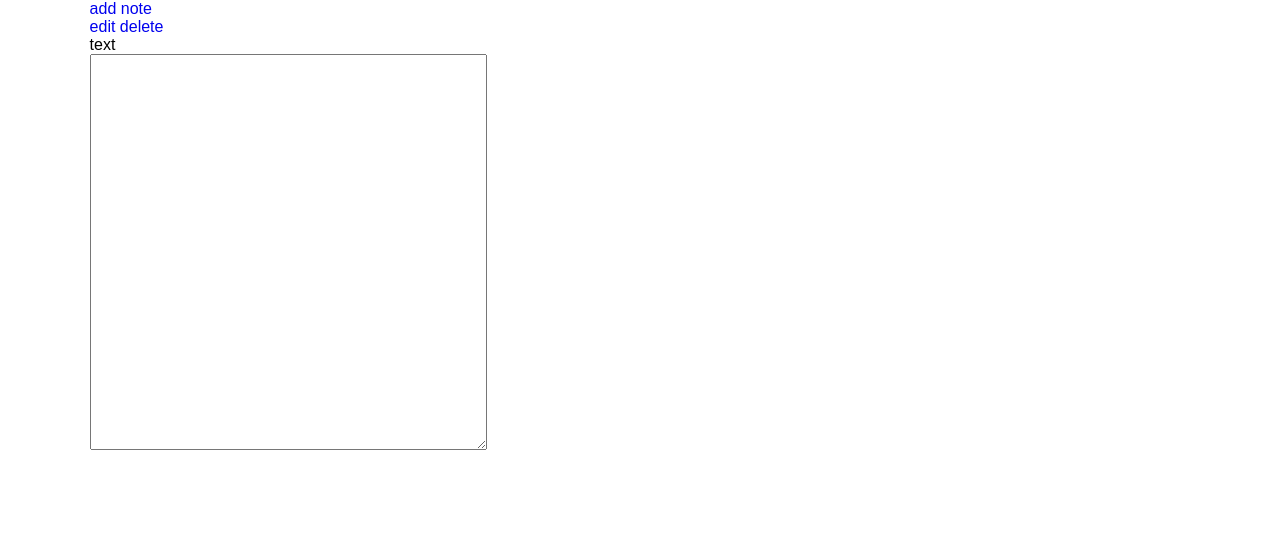
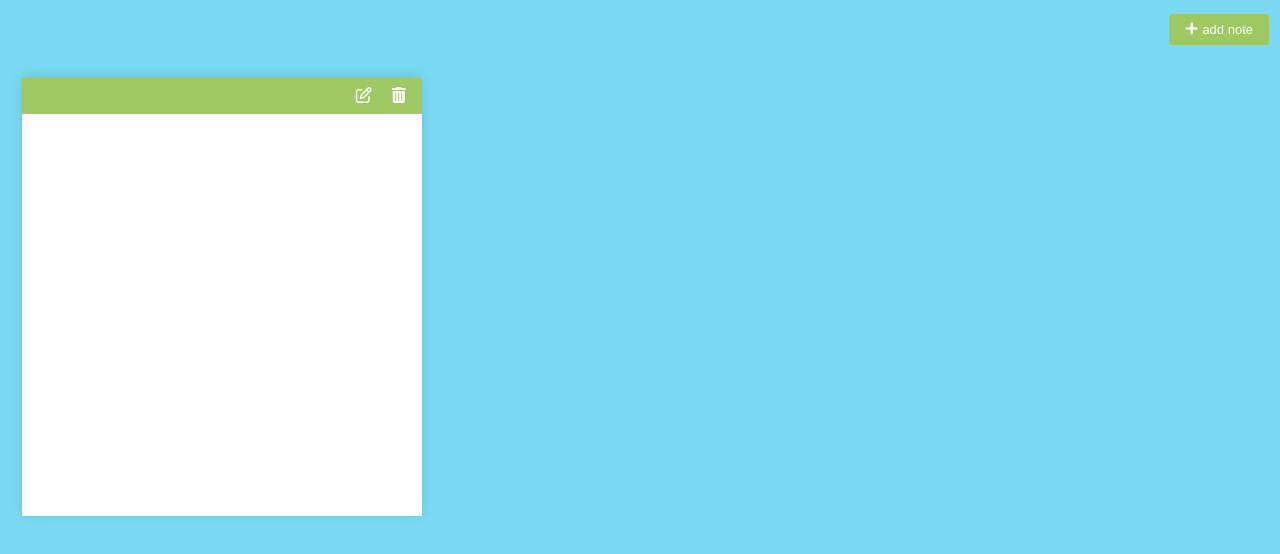
Before and after one commit to saifaliaxioned/Notes_App, a plain HTML site: page index.html in a window 1280 px wide. Drawn offline with Linux system fonts and the light colour scheme.

Commit message:
notes css added

```diff
--- a/assets/css/style.css
+++ b/assets/css/style.css
@@ -30,7 +30,7 @@ footer, header, hgroup, menu, nav, section {
 }
 
 /* Force scrollbar */
-html { overflow-y: scroll; }
+/* html { overflow-y: scroll; } */
 
 /* Align radios and text inputs with their label */
 
@@ -82,6 +82,12 @@ sub { bottom: -.25em; }
 .cf { *zoom: 1; }
 
 /*for all*/
+* {
+  padding: 0;
+  margin: 0;
+  box-sizing: border-box;
+}
+
 body {
   box-sizing: border-box;
   font-family: sans-serif;
@@ -104,51 +110,109 @@ li {
   margin: 0 auto;
 }
 /*=================================
-  Header styling starts here
-=================================*/
-
-
-
-
-
-
-/*=================================
-  Header styling ends here
-=================================*/
-
-/*=================================
   main styling starts here
 =================================*/
 
+/* notes app start */
+body {
+  background: rgb(123,218,243);
+}
 
+.Notes .wrapper {
+  width: 100%;
+  position: relative;
+}
 
+.button {
+  position: absolute;
+  top: 14px;
+  right: 11px;
+}
 
+.note-btn {
+  padding: 8px 16px;
+  border-radius: 3px;
+  background: rgb(158,200,98);
+  color: rgb(255,255,255);
+  font-size: 13px;
+}
 
+.note-btn::before {
+  content: '\2b';
+  padding-right: 5px;
+  font-family: "FontAwesome";
+  font-size: 14px;
+  font-weight: bold;
+}
 
+.note-items {
+  padding: 60px 1.7%;
+  display: flex;
+  flex-wrap: wrap;
+  align-items: center;
+  gap: 36px;
+}
 
+.note-card {
+  margin: 18px 0;
+  min-width: 400px;
+  flex: 0 0 29%;
+  box-shadow: 0 -2px 12px rgb(0, 0, 0 ,0.13);
+}
+
+.note-commandArea {
+  padding: 9px 4%;
+  display: flex;
+  justify-content: flex-end;
+  align-items: center;
+  gap: 20px;
+  background: rgb(158, 200, 98);
+}
+
+.edit-btn,.delete-btn {
+  text-indent: -9999px;
+}
+
+.edit-icon::before ,.delete-icon::before {
+  color: rgb(255,255,255);
+  text-indent: 0;
+  font-family: "FontAwesome";
+  float: left;
+}
+
+.edit-icon::before{ content: '\f044'; }
+.delete-icon::before{ content: '\f2ed'; }
+
+.result {
+  width: 100%;
+  max-height: 402px;
+  height: 402px;
+  position: relative;
+}
+
+.result .textStore-area {  overflow-y: scroll; }
+
+.result > * {
+  position: absolute;
+  width: 100%;
+  height: 100%;
+}
+
+.input-area  textarea {
+  height: 100%;
+  width: 100%;
+  padding: 20px 17px 20px 20px;
+  border: none;
+  outline: none;
+  resize: none;
+  font-size: 20px;
+  line-height: 30px;
+}
+
+.hide-content { display: none; }
+
+/* notes app end */
 
 /*=================================
   main styling ends here
 =================================*/
-
-/*=================================
-  footer styling starts here
-=================================*/
-
-
-
-
-
-
-
- /*=================================
-  footer styling ends here
-=================================*/
-
-/*media query starts*/
-/*media query for 995px starts here*/
-@media only screen and (max-width: 995px) {
-
-
-
-}
```
